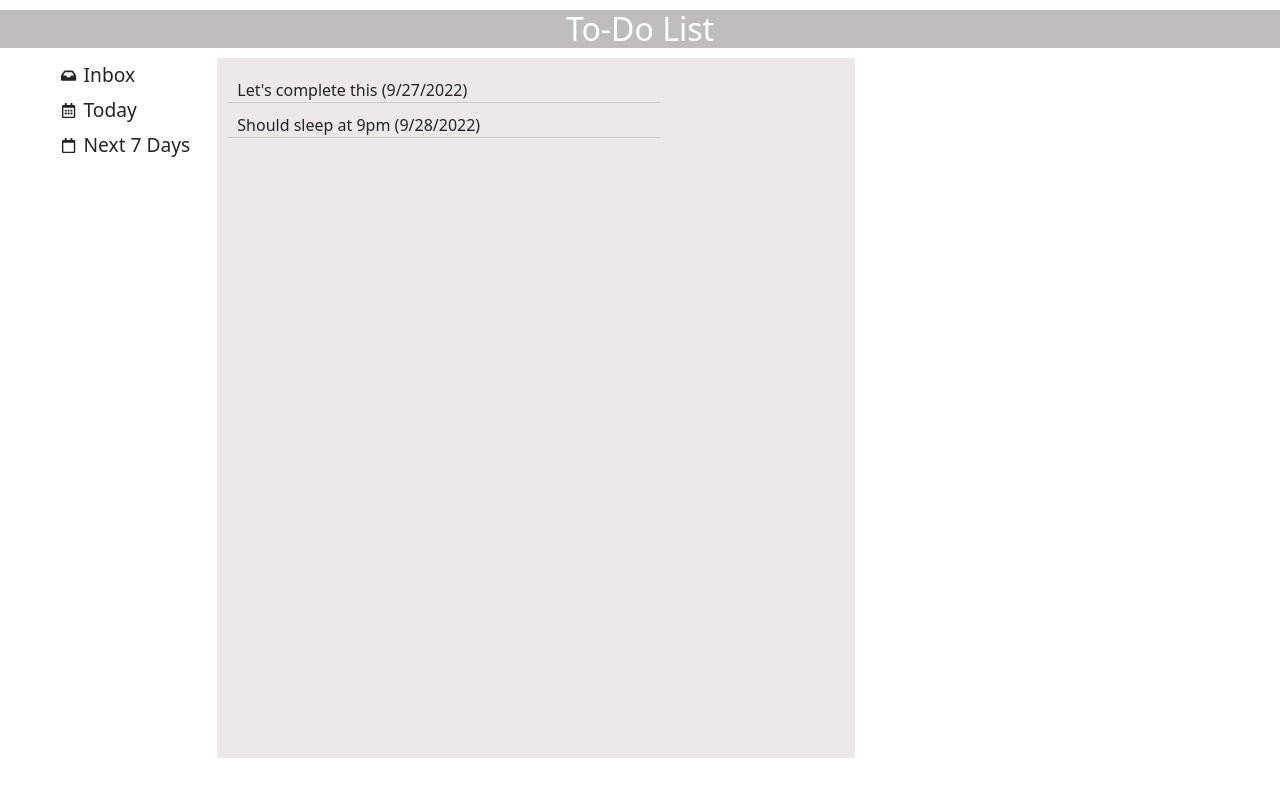
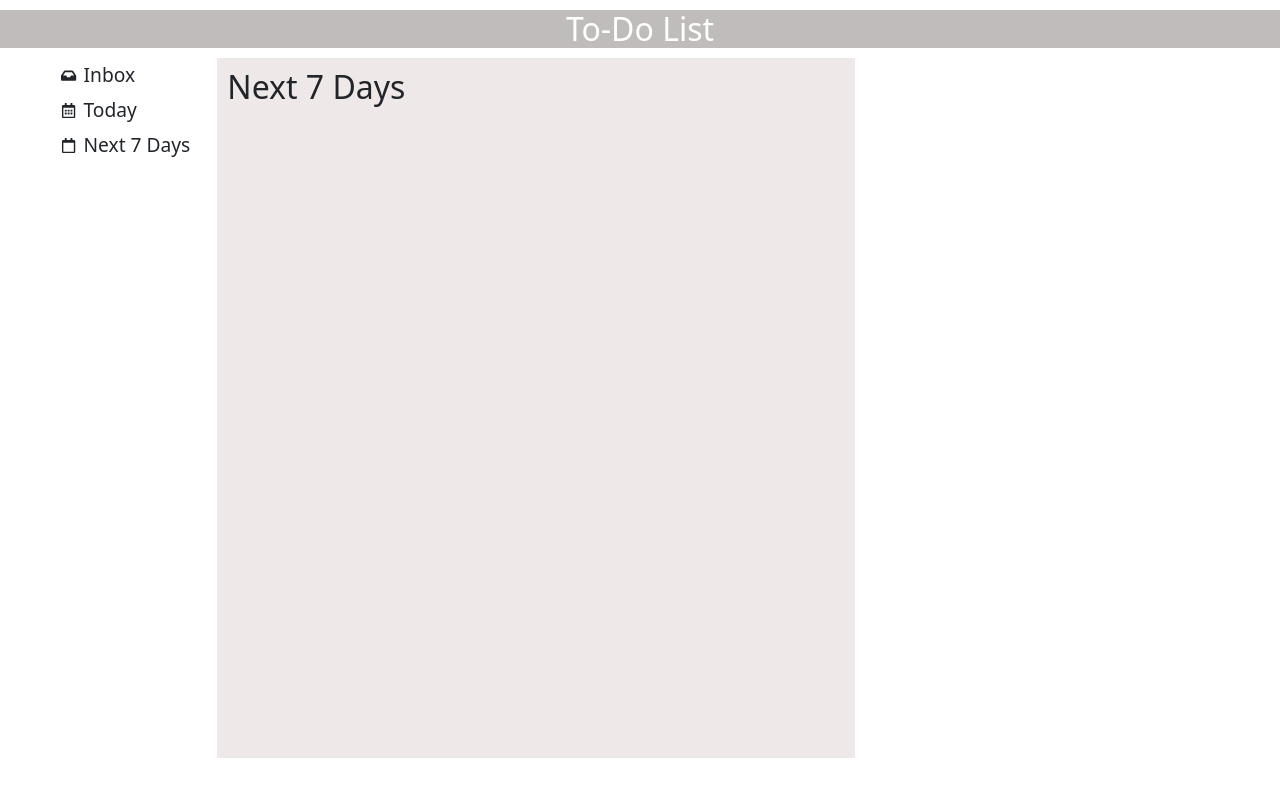
Before and after one commit to sarikapanmand/Todo-List-2.0---Contest-09-10-22---wkzt5a8vebqc, a React app: page / in a window 1280 px wide. Both pictures are taken after a click on the item "Next 7 Days". Shown: the top 796 px of the page. Built offline with nearby package versions, Linux system fonts and the light colour scheme.

Commit message:
Update Next7Days.js

```diff
--- a/src/components/Next7Days.js
+++ b/src/components/Next7Days.js
@@ -2,19 +2,18 @@ import React from "react";
 import ListRender from "./ListRender";
 
 const Next7Days = (props) => {
-  const date = new Date("10/4/2022");
-  console.log(date)
-  const nseven=props.list.filter((itm)=>{
-    const d=new Date(itm.date);
-    console.log(d,"ddddd");
-    return(
-        d<=date
-    )
-  })
-  console.log(nseven)
+  const today = new Date();
+  const next7days = props.list.filter((task) => {
+    const taskDate = new Date(task.dueDate);
+    const timeDiff = taskDate.getTime() - today.getTime();
+    const daysDiff = timeDiff / (1000 * 3600 * 24);
+    return daysDiff >= 0 && daysDiff <= 7;
+  });
+
   return (
     <div id="next-list">
-      <ListRender list={nseven}/>
+      <h2>Next 7 Days</h2>
+      <ListRender list={next7days} />
     </div>
   );
 };
```
